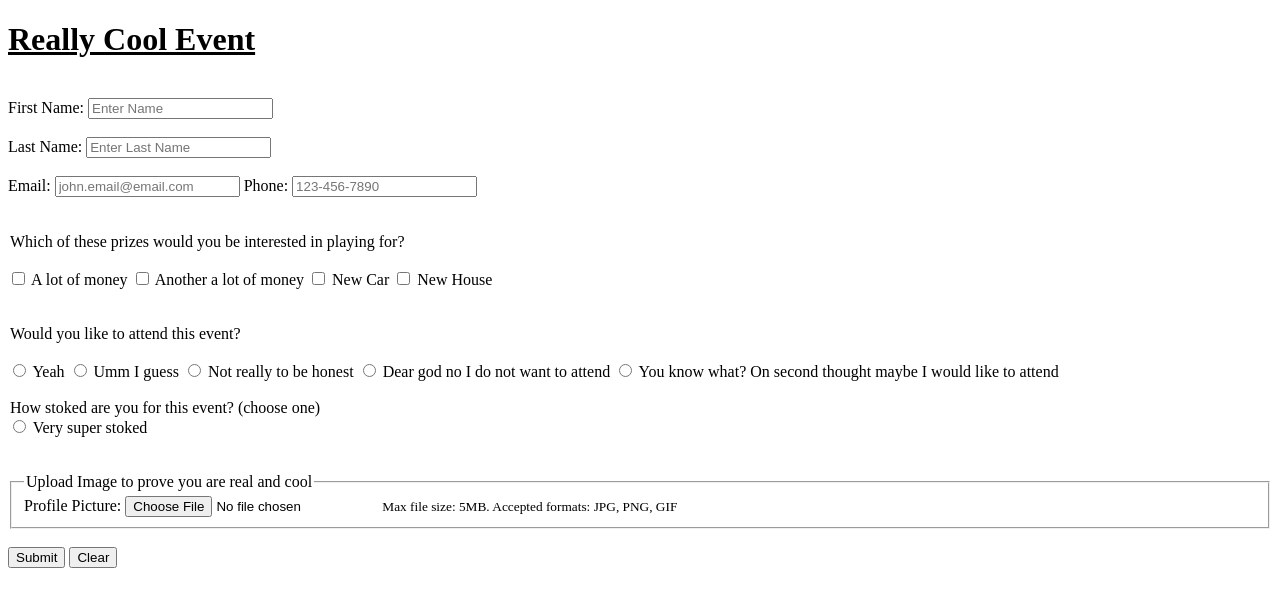
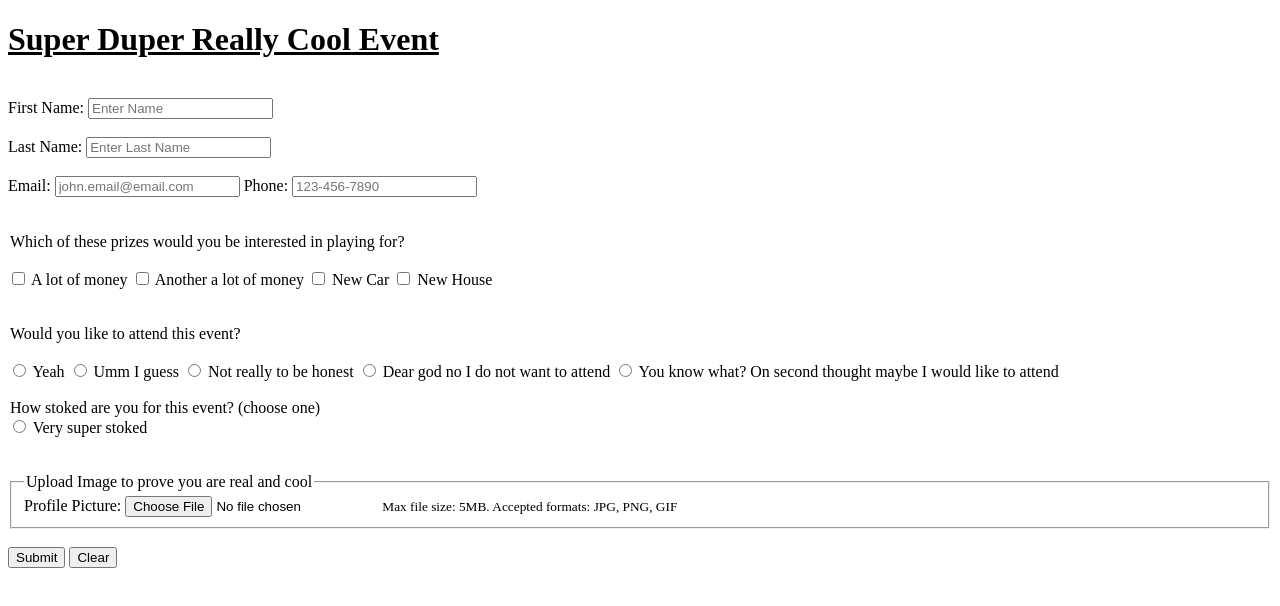
Before and after one commit to johncomputer357/johnrepository, a plain HTML site: page Form.html in a window 1280 px wide. Drawn offline with Linux system fonts and the light colour scheme.

Commit message:
Update Form.html

```diff
--- a/Form.html
+++ b/Form.html
@@ -7,7 +7,7 @@
     <title>Registration Form</title>
     <link rel="icon" type="image/x-icon"
  href="keyboard.ico">
- <h1><u>Really Cool Event</u></h1>
+ <h1><u> Super Duper Really Cool Event</u></h1>
     </head>
     <br>
     <form>
```
